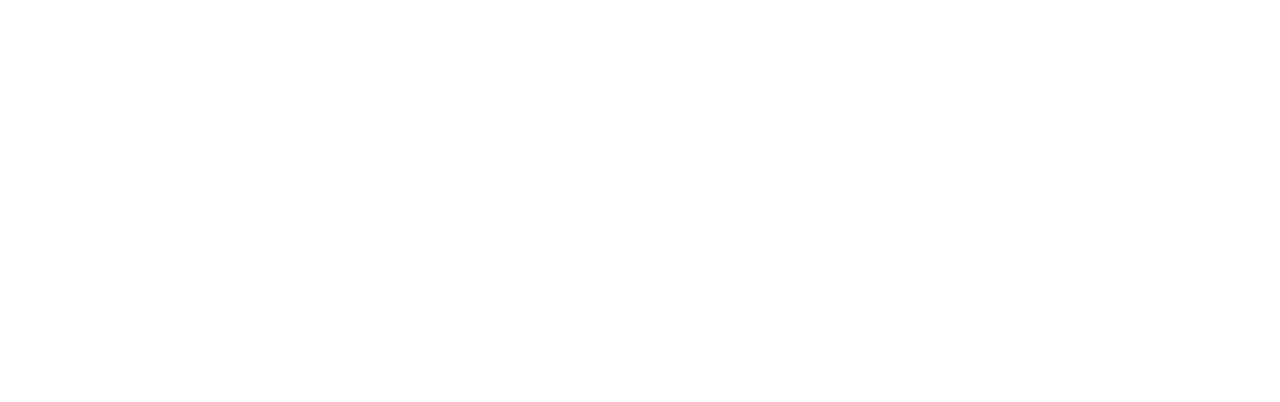
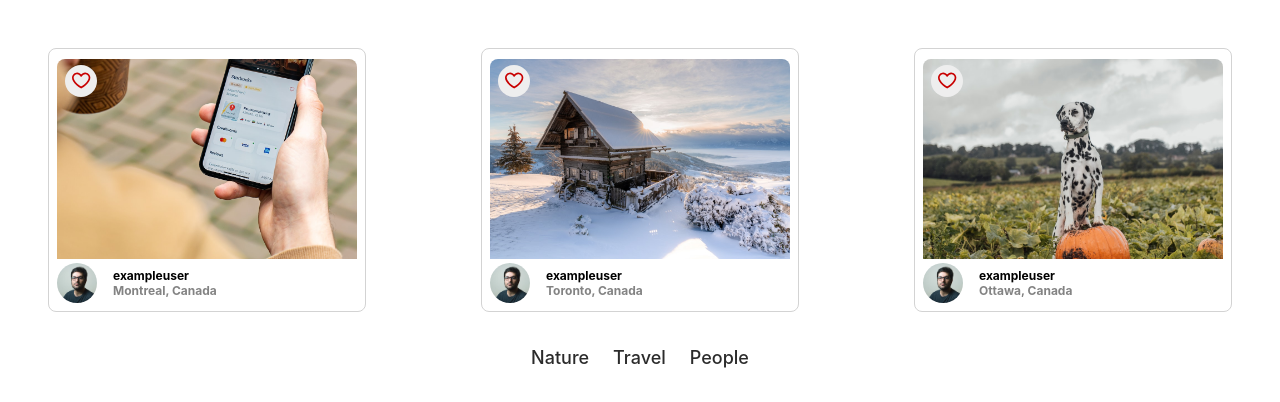
Before and after one commit to erinrinv/photolabs, a React (Create React App) app in the folder frontend/: page / in a window 1280 px wide. Shown: the top 402 px of the page. Built offline with nearby package versions, Linux system fonts and the light colour scheme; the HTML template or start-up script is replaced by a standard one.

Commit message:
created TopicListItem and Topiclist componenets

```diff
--- a/frontend/src/App.jsx
+++ b/frontend/src/App.jsx
@@ -1,6 +1,7 @@
 import React from 'react';
 
 import PhotoListItem from './components/PhotoListItem';
+import TopicList from 'components/TopicList';
 import PhotoList from 'components/PhotoList';
 import './App.scss';
 
@@ -10,10 +11,11 @@
 
 // Note: Rendering a single component to build components in isolation
 const App = () => {
-  /* const photos = new Array(3).fill(sampleDataForPhotoListItem); */
+
   return (
     <div className="App">
-    {/* {photos.map((photo, index) => <PhotoListItem data={photo} key={index}/>)} */}
+    <PhotoList/>
+    <TopicList/>
   </div>
   );
 };
--- a/frontend/src/components/TopicList.jsx
+++ b/frontend/src/components/TopicList.jsx
@@ -1,6 +1,7 @@
 import React from "react";
 
 import "../styles/TopicList.scss";
+import TopicListItem from "./TopicListItem";
 
 const sampleDataForTopicList = [
   {
@@ -21,9 +22,16 @@
 ];
 
 const TopicList = () => {
+
+  const topics = sampleDataForTopicList.map(topic => {
+    return (
+      <TopicListItem data={topic} key={topic.id} />
+    );
+  });
+
   return (
     <div className="top-nav-bar__topic-list">
-      {/* Insert React */}
+      {topics}
     </div>
   );
 };
--- a/frontend/src/components/TopicListItem.jsx
+++ b/frontend/src/components/TopicListItem.jsx
@@ -8,10 +8,13 @@
   label: "Nature",
 };
 
-const TopicListItem = () => {
+const TopicListItem = (props) => {
+
+  const { title } = props.data;
+
   return (
     <div className="topic-list__item">
-      {/* Insert React */}
+      <span>{title}</span>
     </div>
   );
 };
```
